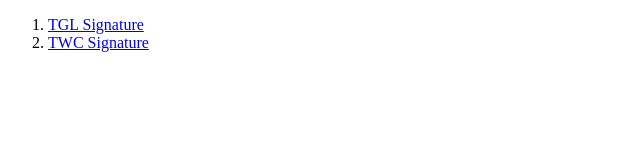
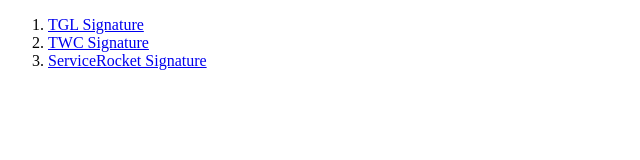
Before and after one commit to uccmen/uccmen.github.io, a plain HTML site: page index.html in a window 1280 px wide. Shown: the whole page, without its empty margins (0-640 px from the left). Drawn offline with Linux system fonts and the light colour scheme.

Commit message:
sr signature link

```diff
--- a/index.html
+++ b/index.html
@@ -6,6 +6,7 @@
   <ol>
     <li><a href="./tgl-signature/index.html">TGL Signature</a></li>
     <li><a href="./twc-signature/index.html">TWC Signature</a></li>
+    <li><a href="./servicerocket-signature/index.html">ServiceRocket Signature</a></li>
   </ol>
   </body>
 </html>
```
